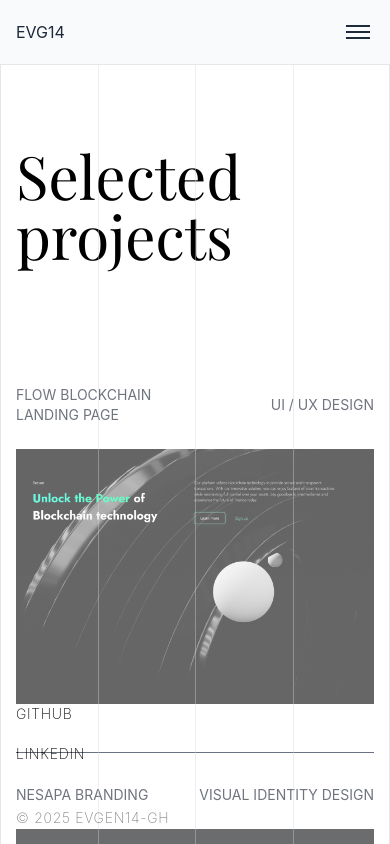
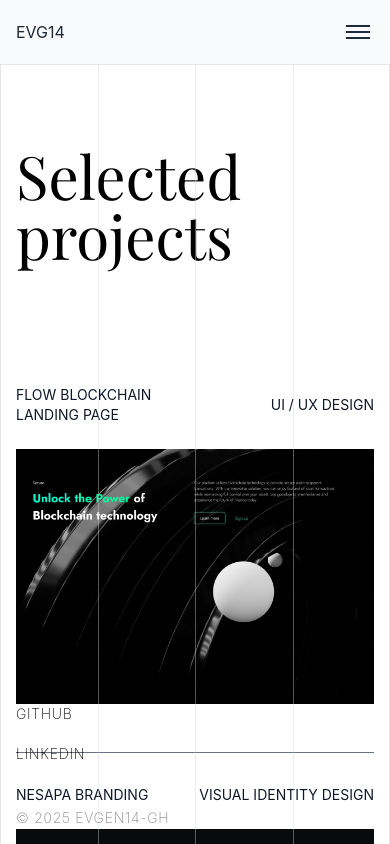
Before and after one commit to eugen14-gh/portfolio-NEXTJS, a Next.js app: page /projects in a window 390 px wide. Shown: the top 844 px of the page. Built offline with nearby package versions, Linux system fonts and the light colour scheme; a web font is replaced by a local one.

Commit message:
Minor fixes to mobile styling

```diff
--- a/app/components/projects/Projects.tsx
+++ b/app/components/projects/Projects.tsx
@@ -31,7 +31,7 @@ const ProjectCard: React.FC<{
     </a>
     <div className="flex justify-between items-center py-3 bg-white bg-opacity-90">
       <h3 className="text-xs sm:text-sm uppercase text-gray-800">{leftHeader}</h3>
-      <span className="text-xs sm:text-sm text-gray-500">{rightHeader}</span>
+      <span className="text-xs sm:text-sm text-gray-500 md:pr-0 pr-15">{rightHeader}</span>
     </div>
   </div>
 );
--- a/app/projects/page.tsx
+++ b/app/projects/page.tsx
@@ -64,7 +64,7 @@ export default function ProductList() {
                 >
                   <a
                     href={project.link}
-                    className="opacity-60 hover:opacity-100 transition-opacity duration-300 grid grid-cols-12 w-full items-center group"
+                    className="lg:opacity-60 hover:opacity-100 transition-opacity duration-300 grid grid-cols-12 w-full items-center group"
                   >
                     {/* Title */}
                     <p className="w-fit lg:col-span-2 col-span-6">{project.title}</p>
```
